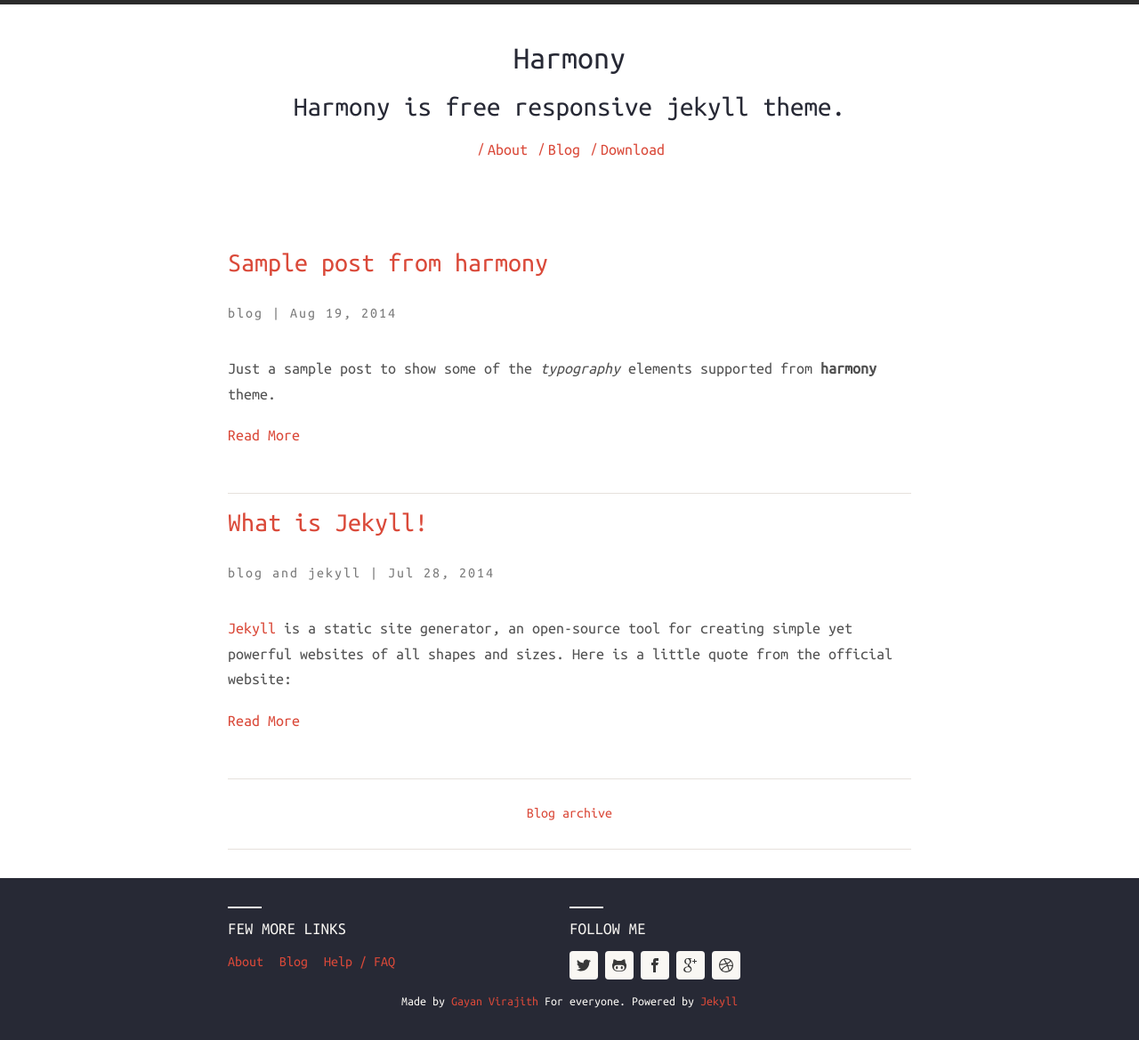
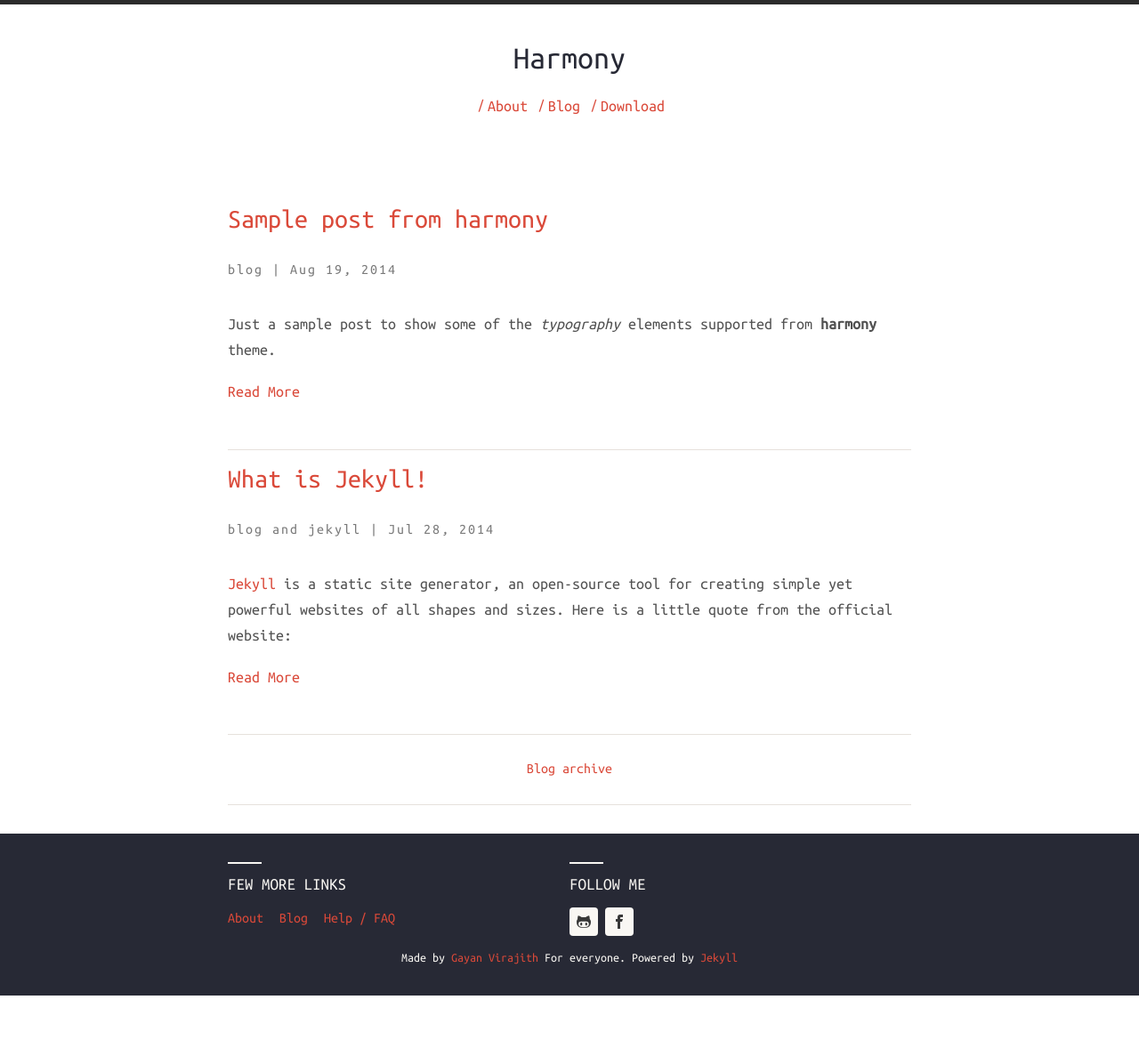
Before and after one commit to toanh2612/toanh2612.github.io, a Jekyll site: the page built from index.html, in a window 1280 px wide. Shown: the whole page at 89% size. Built offline with Jekyll 4.4.1, drawn with Linux system fonts in a browser that asks for light colours; nearby versions of some CDN libraries; after the commit the page ends 1119 px from its top, so only the background shows below that.

```diff
--- a/_config.yml
+++ b/_config.yml
@@ -4,7 +4,7 @@
 baseurl:
 
 # Site live URL
-url: http://gayan.me
+url: http://toanh.site
 
 # Localhost
 # url: http://127.0.0.1:4000
@@ -13,30 +13,27 @@ url: http://gayan.me
 harmony:
   name: Harmony
   # Little description about your site
-  description: Harmony is free responsive jekyll theme.
+  description: #Harmony is free responsive jekyll theme.
   # 'meta_description:' Write an awesome description for your new site here.
   # It will appear in your document head meta (for Google search results) and
   # in your feed.xml site description.
   meta_description: > #
-   Harmony is a free responsive jekyll theme by Gayan Virajith
-   and Maheshika Lakmali. Sourced on Github -
-   https://github.com/gayanvirajith/harmony
   basetheme: theme-base-01 # pre defined thmes are darken, blue-water, redish.
   author: # Author details
-    name: Gayan Virajith
-    email: gayanvirajith@gmail.com
-    url: http://gayanvirajith.github.io
+    name: toanh2612
+    email: toanhbit@gmail.com
+    url: http://toanh2612.github.io
 
   # Google Analytics key, leave blank to ignore
   google_analytics_key: UA-xxxx-x
 
   # Profile links, leave blank to ignore
   social:
-    github: gayanvirajith
-    twitter: gayanvirajith
-    facebook: gayanvirajith
-    gplus: +GayanVirajith
-    dribble: gayan
+    github: toanh2612
+    twitter:
+    facebook: toanh2612
+    gplus:
+    dribble:
     pinterest:
   # Toggle disclaimer in footer
   show_disclaimer: true
```
